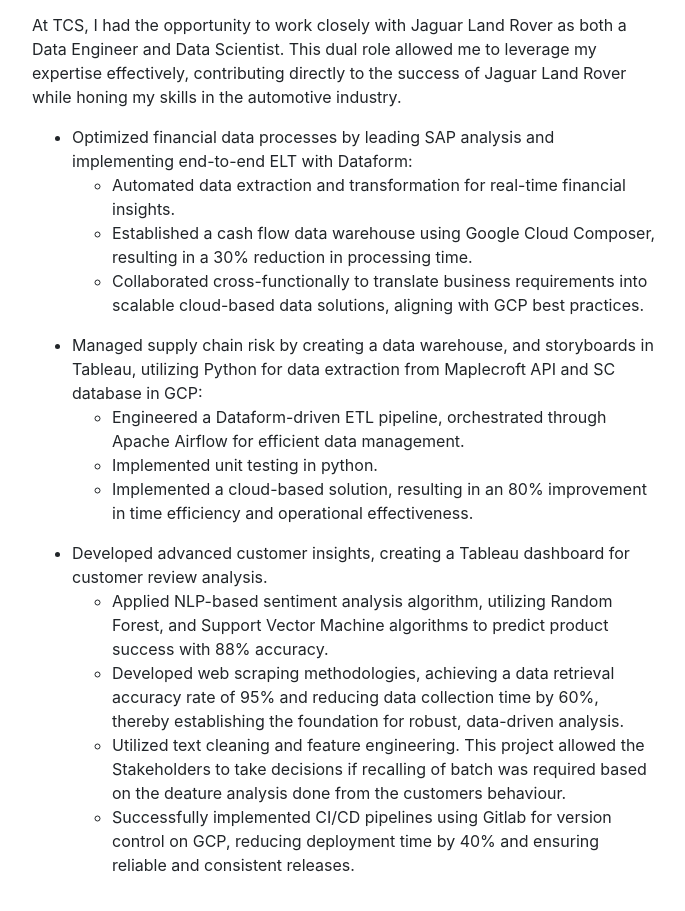
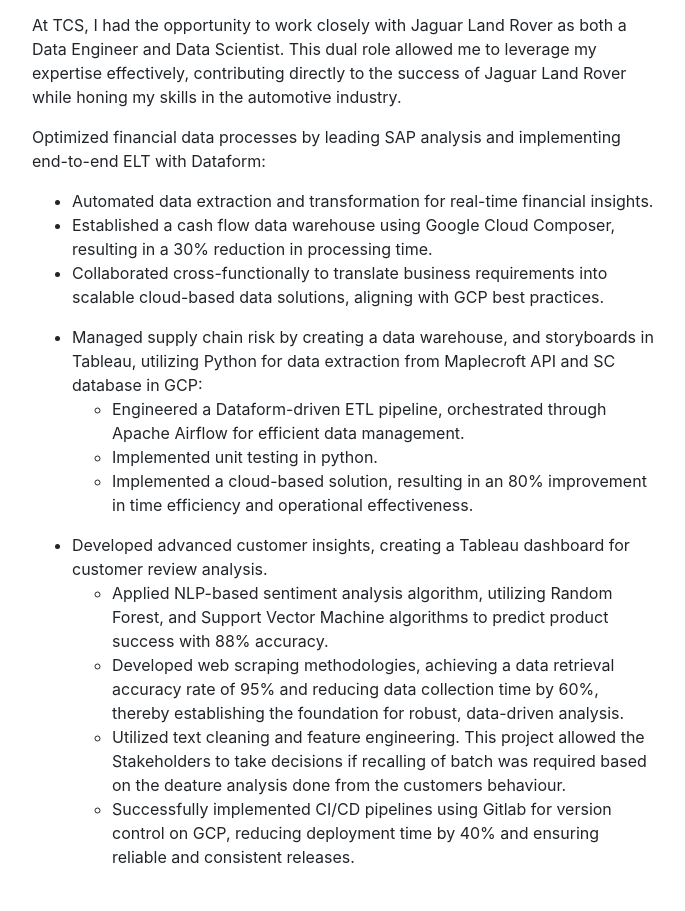
Before and after one commit to khyatis10/khyati-sharma.github.io, a website with bundled scripts: page index.html in a window 1280 px wide. Shown: the part 1591-2502 px from the top of the page, without its empty margins (288-973 px from the left). Built offline with nearby package versions, Linux system fonts and the light colour scheme; a web font is replaced by a local one.

Commit message:
updating expereince section in index html file, updating css file too

```diff
--- a/css/resume.css
+++ b/css/resume.css
@@ -4,7 +4,7 @@
  * Licensed under MIT (https://github.com/BlackrockDigital/startbootstrap-resume/blob/master/LICENSE)
  */
 body {
-  font-family: 'Open Sans', serif;
+  font-family: '-WEBKIT-BODY';
   padding-top: 54px;
   color: #868e96; }
 
@@ -55,7 +55,7 @@
 
 @media (min-width: 992px) {
   #sideNav {
-    text-align: center;
+    text-align: justify;
     position: fixed;
     top: 0;
     left: 0;
--- a/index.html
+++ b/index.html
@@ -144,14 +144,14 @@
               <h3 class="mb-0">Tata Consultancy Services</h3>
               <div class="subheading mb-3">Data Scientist</div>
               <p>At TCS, I had the opportunity to work closely with Jaguar Land Rover as both a Data Engineer and Data Scientist. This dual role allowed me to leverage my expertise effectively, contributing directly to the success of Jaguar Land Rover while honing my skills in the automotive industry.</p>
-              <ul>
-              <li>Optimized financial data processes by leading SAP analysis and implementing end-to-end ELT with Dataform:</li>
+
+              <p>Optimized financial data processes by leading SAP analysis and implementing end-to-end ELT with Dataform:</p>
               <ul>
                 <li>Automated data extraction and transformation for real-time financial insights.</li>
                 <li>Established a cash flow data warehouse using Google Cloud Composer, resulting in a 30% reduction in processing time.</li>
                 <li>Collaborated cross-functionally to translate business requirements into scalable cloud-based data solutions, aligning with GCP best practices.</li>
               </ul>
-              </ul>
+
 
               <ul>
               <li>Managed supply chain risk by creating a data warehouse, and storyboards in Tableau, utilizing Python for data extraction from Maplecroft API and SC database in GCP:</li>
```
Also changed, not shown: css/resume.min.css.
